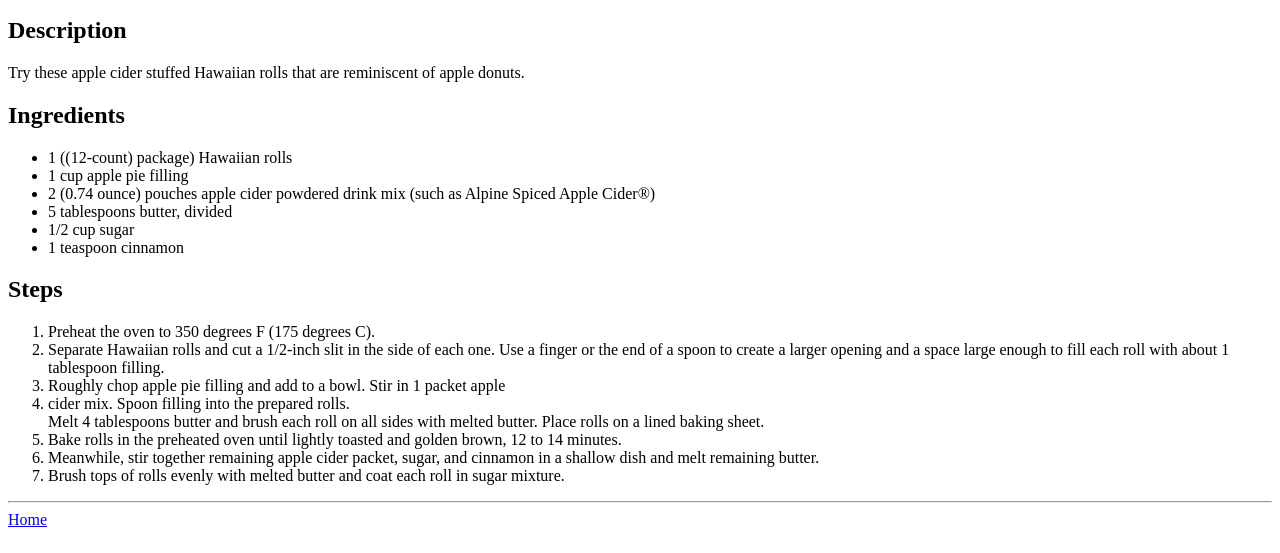
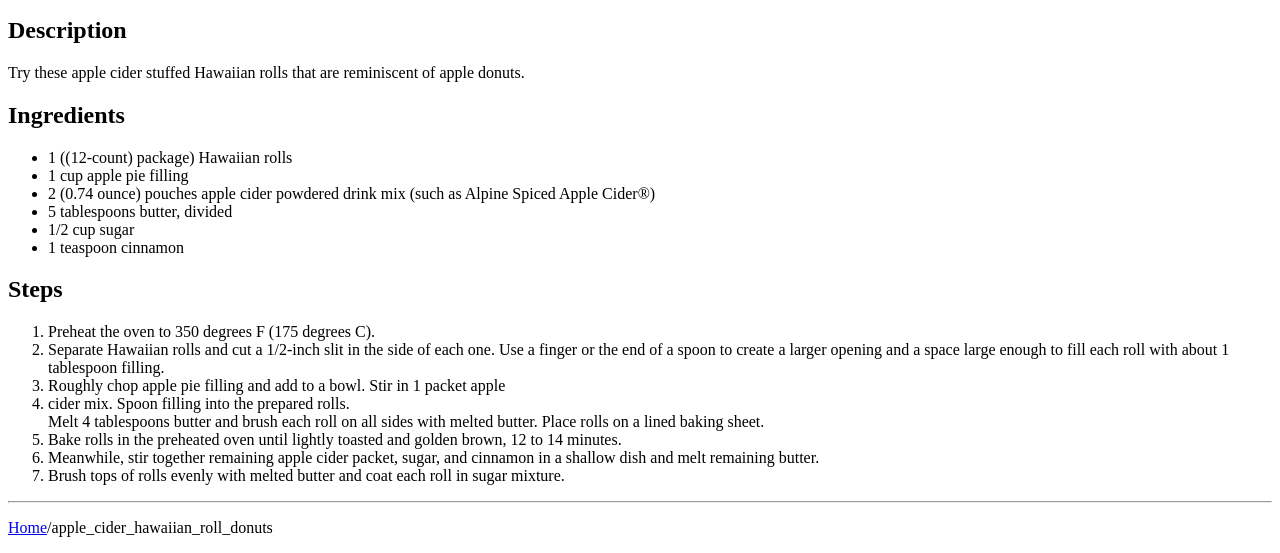
Before and after one commit to harry1-0/odin-recipes, a plain HTML site: page recipes/apple_cider_hawaiian_roll_donuts.html in a window 1280 px wide. Shown: the part 405-958 px from the top of the page. Drawn offline with Linux system fonts and the light colour scheme.

Commit message:
made changes to HTML files
add code for better user interaction

```diff
--- a/recipes/apple_cider_hawaiian_roll_donuts.html
+++ b/recipes/apple_cider_hawaiian_roll_donuts.html
@@ -45,6 +45,6 @@
         <li>Brush tops of rolls evenly with melted butter and coat each roll in sugar mixture. </li>
     </ol>
 <hr>
-<a href="../index.html">Home</a>
+<p><a href="../index.html">Home</a>/apple_cider_hawaiian_roll_donuts</p>
 </body>
 </html>
```
Also changed, not shown: recipes/best_taco_casserole.html (+1 -1 lines), recipes/unbelievable_chicken.html (+1 -1 lines).
